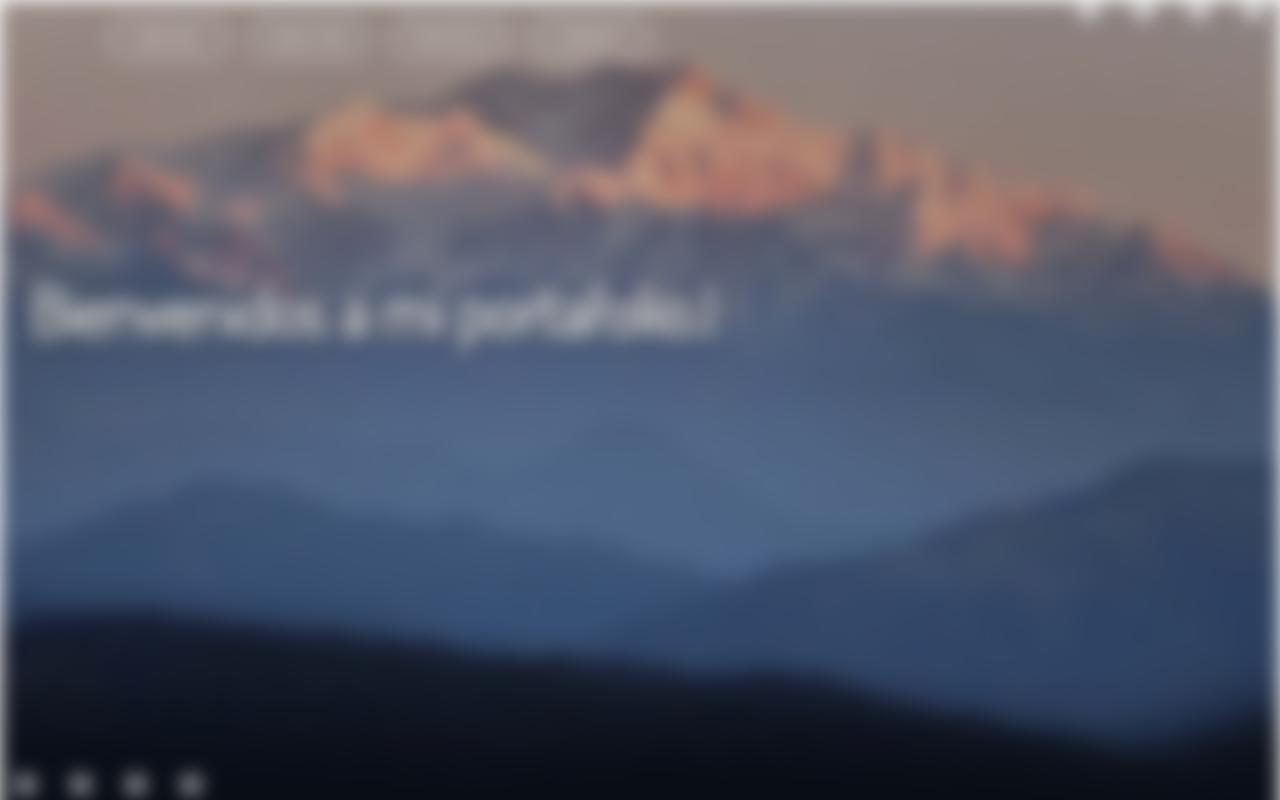
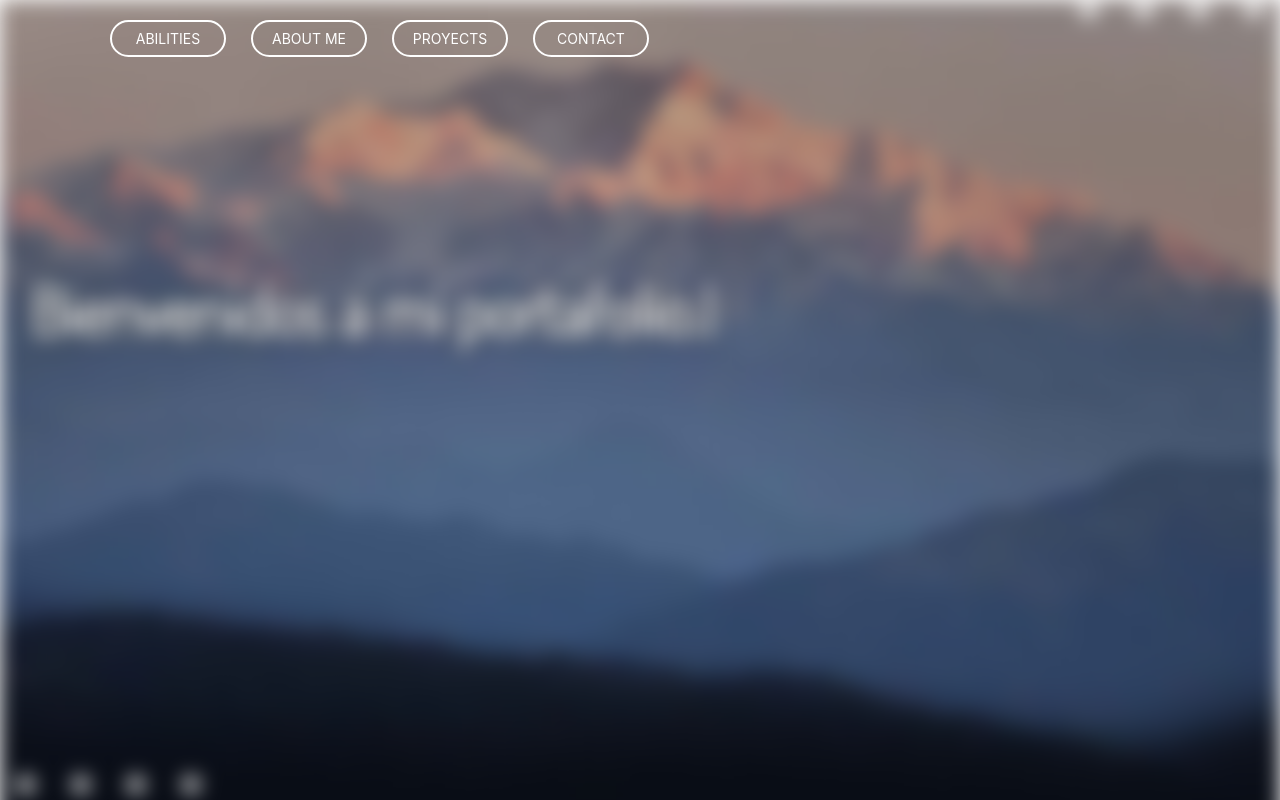
Before and after one commit to Million1701/Portafolio-web, a React (Create React App) app: page / in a window 1280 px wide. Shown: the top 800 px of the page. Built offline with nearby package versions, Linux system fonts and the light colour scheme; some icons are missing; a web font is replaced by a local one.

Commit message:
modificando carga

```diff
--- a/src/App.css
+++ b/src/App.css
@@ -1,9 +1,5 @@
 @import url('https://fonts.googleapis.com/css2?family=Poppins:wght@300&display=swap');
 @import url('https://fonts.googleapis.com/css2?family=Poppins:wght@300&display=swap');
-
-.content-app{
-  filter: blur(10px);
-}
 
 .App {
   text-align: center;
@@ -12,6 +8,7 @@
   background-color: #090d16;
   color: #fff;
   overflow: hidden;
+  filter: blur(10px);
 }
 
 .contentAbilities, .contentAboutMe, .contentContact, .contentProyects{
--- a/src/App.js
+++ b/src/App.js
@@ -11,14 +11,14 @@ import Navbars from './componentes/navBar/Navbars';
 function App() {
 
   window.addEventListener("load", () => {
-    let contentApp = document.querySelector('.content-app');
+    let contentApp = document.querySelector('.App');
     contentApp.style.filter = "blur(0px)"
   });
 
 
 
   return (
-    <div className='content-app'>
+    <div>
       <Navbars />
       <div className="App">
         <div id="home">
```
